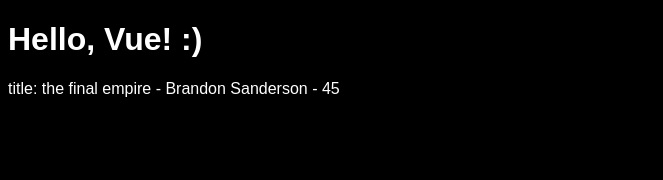
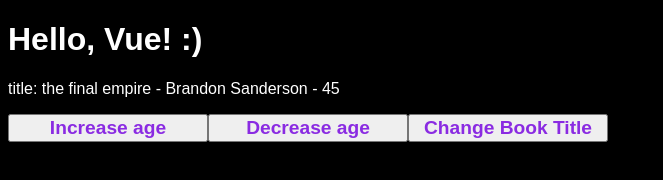
Before and after one commit to HasanMajid/Vue-Tutorial, a plain HTML site: page index.html in a window 1280 px wide. Shown: the whole page, without its empty margins (0-663 px from the left). Drawn offline with nearby package versions, Linux system fonts and the light colour scheme.

Commit message:
Add buttons to increase and decrease age, and change book title

```diff
--- a/index.html
+++ b/index.html
@@ -12,6 +12,13 @@
             color: white;
             font-family: sans-serif;
         }
+
+        button {
+            font-size: larger;
+            font-weight: bold;
+            color: blueviolet;
+            width: 200px;
+        }
     </style>
 </head>
 
@@ -19,6 +26,9 @@
     <h1>Hello, Vue! :)</h1>
     <div id="app">
         <p>title: {{title}} - {{author}} - {{age}}</p>
+        <button v-on:click="age++">Increase age</button>
+        <button v-on:click="age--">Decrease age</button>
+        <button @click="title = 'someting else'">Change Book Title</button>
     </div>
 
     <script src="app.js"></script>
```
